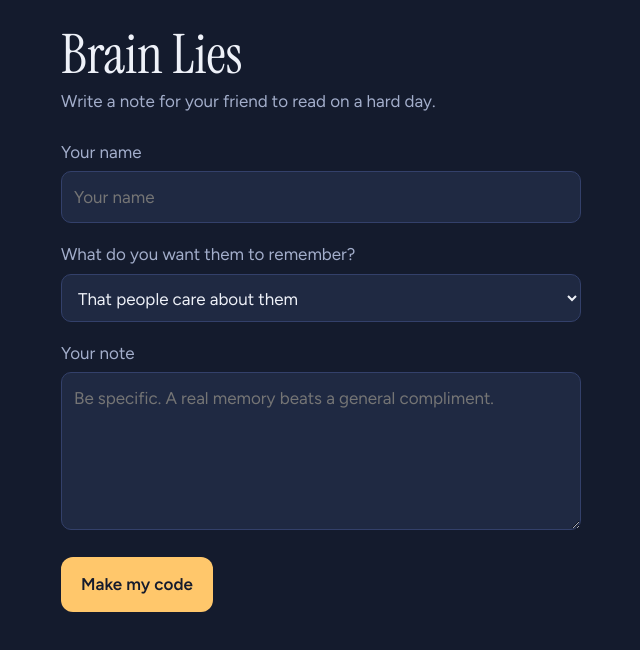
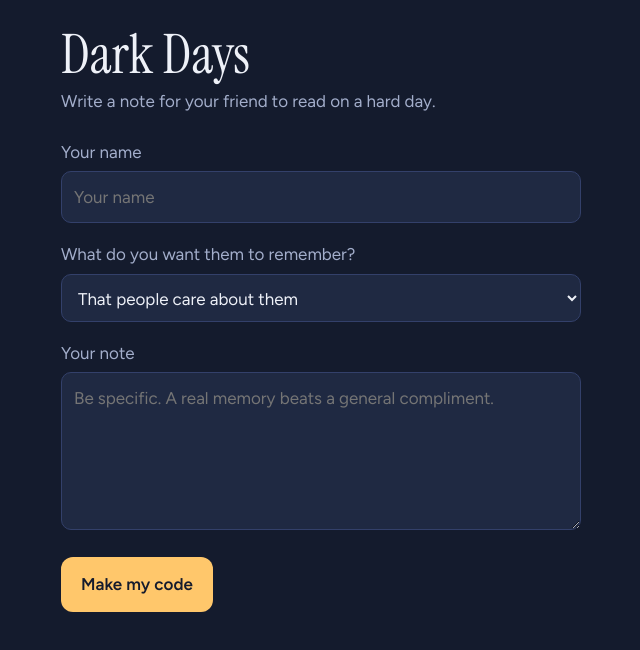
Before and after one commit to IcedToffe/dark-days, a plain HTML site: page write.html in a window 1280 px wide. Shown: the whole page, without its empty margins (319-959 px from the left). Drawn offline with Linux system fonts and the light colour scheme.

Commit message:
change the header

```diff
--- a/write.html
+++ b/write.html
@@ -3,7 +3,7 @@
 <head>
 <meta charset="utf-8">
 <meta name="viewport" content="width=device-width,initial-scale=1">
-<title>Write a note | Brain Lies</title>
+<title>Write a note | Dark Days</title>
 <link rel="preconnect" href="https://fonts.googleapis.com">
 <link href="https://fonts.googleapis.com/css2?family=Figtree:wght@400;600&family=Instrument+Serif&display=swap" rel="stylesheet">
 <link rel="stylesheet" href="style.css">
@@ -11,7 +11,7 @@
 <body>
 <main>
   <header>
-    <h1>Brain Lies</h1>
+    <h1>Dark Days</h1>
     <p class="sub" id="intro"></p>
   </header>
 
```
